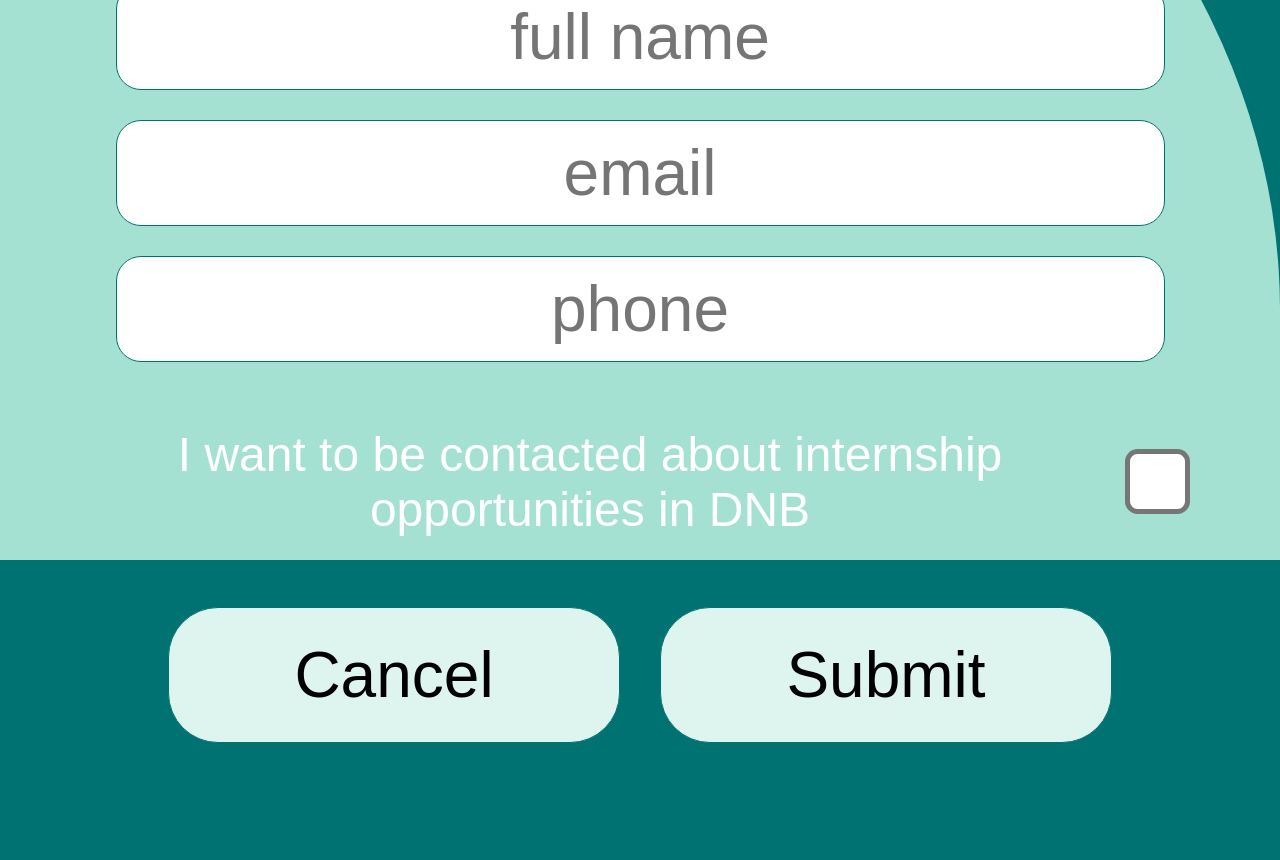
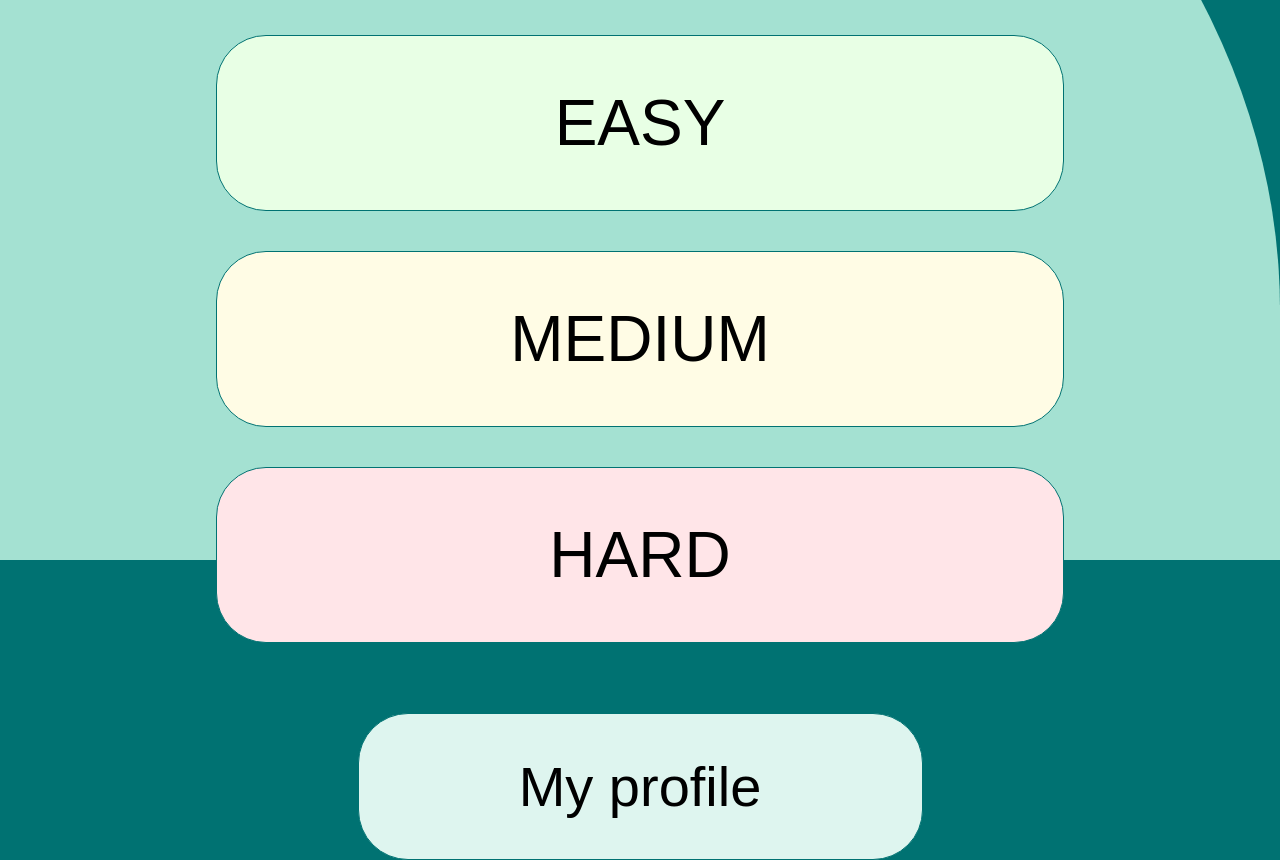
Before and after one commit to bentein/bank-quiz, a React app: page / in a window 1280 px wide. Shown: the part 240-1100 px from the top of the page. Before the commit the page ends 1003 px from the top, so only its background shows below. Built offline with nearby package versions, Linux system fonts and the light colour scheme; a web font is replaced by a local one.

Commit message:
integrated contact info page with different app segments

```diff
--- a/src/components/App.js
+++ b/src/components/App.js
@@ -16,7 +16,7 @@ class App extends React.Component {
     this.getUserIdentity();
 
     this.state = {
-      activity:"contact"
+      activity:"start"
     }
   }
 
@@ -35,7 +35,7 @@ class App extends React.Component {
         <QuestionSegment key="questions" questions={this.state.questions} stateSetter={(args) => this.setState(args)}></QuestionSegment>]
     else if (this.state.activity === "score") return <ScoreSegment score={this.state.score} stateSetter={(args) => this.setState(args)}></ScoreSegment>
     else if (this.state.activity === "profile") return <ProfileSegment stateSetter={(args) => this.setState(args)}></ProfileSegment>
-    else if (this.state.activity === "contact") return <ContactInfoSegment stateSetter={(args) => this.setState(args)}></ContactInfoSegment>
+    else if (this.state.activity === "contact") return <ContactInfoSegment prevActivity={this.state.prevActivity} stateSetter={(args) => this.setState(args)}></ContactInfoSegment>
   }
 
   render() {
--- a/src/components/ContactInfoSegment.js
+++ b/src/components/ContactInfoSegment.js
@@ -8,7 +8,8 @@ class ContactInfoSegment extends React.Component {
 
     this.setAppState = props.stateSetter;
     this.state = {
-      score: props.score
+      score: props.score,
+      prevActivity: props.prevActivity
     }
   }
 
@@ -35,16 +36,16 @@ class ContactInfoSegment extends React.Component {
       storage.setItem("contactinfo", true);
 
       this.setAppState({
-        activity: "start"
+        activity: this.state.prevActivity || "start"
       });
     } else {
       this.markWrongInput(contactInfoRequest);
     }
   }
 
-  doRetry() {
+  doCancel() {
     this.setAppState({
-      activity: "start"
+      activity: this.state.prevActivity || "start"
     });
   }
 
@@ -72,7 +73,7 @@ class ContactInfoSegment extends React.Component {
           <input type="checkbox" id="internship-checkbox" className="contact-info-segment-checkbox-checkbox"></input>
         </div>
         <div className="contact-info-segment-button-wrapper">
-          <button className="contact-info-segment-button" onClick={() => this.doRetry()}>Cancel</button>
+          <button className="contact-info-segment-button" onClick={() => this.doCancel()}>Cancel</button>
           <button className="contact-info-segment-button" onClick={() => this.doSubmit()}>Submit</button>
         </div>
       </div>
--- a/src/components/ProfileSegment.js
+++ b/src/components/ProfileSegment.js
@@ -31,6 +31,10 @@ class ProfileSegment extends React.Component {
       return (
         <React.Fragment>
           <p className="profile-segment-delete-contact-info-paragraph">You have not provided any contact information, and will not be participating in the contest. </p>
+          <p className="profile-segment-delete-contact-info-paragraph">You can press the button below to enter your contact information if you change your mind. </p>
+          <div className="profile-segment-button-wrapper">
+            <button className="profile-segment-button profile-segment-contact-info-button" onClick={(e) => this.doContact(e)}>Provide contact info</button>
+          </div>
         </React.Fragment>
       )
     }
@@ -41,7 +45,17 @@ class ProfileSegment extends React.Component {
     if (confirmation) {
       let storage = window.localStorage;
       storage.setItem("contactinfo", false);
+      this.setState({
+        contactInfo: false
+      });
     }
+  }
+
+  doContact() {
+    this.setAppState({
+      activity : "contact",
+      prevActivity: "profile"
+    });
   }
 
   returnToStart() {
--- a/src/components/ScoreSegment.js
+++ b/src/components/ScoreSegment.js
@@ -12,66 +12,31 @@ class ScoreSegment extends React.Component {
     }
   }
 
-  doSubmit() {
-    let storage = window.localStorage;
-
-    let identityId = storage.getItem("identity");
-    let fullName = document.querySelector(".full-name-input").value;
-    let email = document.querySelector(".email-input").value;
-    let phone = document.querySelector(".phone-input").value || null;
-    let contact = document.querySelector(".score-segment-checkbox-checkbox").checked;
-
-    let contactInfoRequest = {
-      identityId: identityId,
-      fullName: fullName,
-      email: email,
-      phone: phone,
-      contact: contact
-    }
-
-    console.log(contactInfoRequest);
-
-    if (this.validContactInfo(contactInfoRequest)) {
-      storage.setItem("contactinfo", true);
-
-      this.setAppState({
-        activity: "start"
-      });
-    } else {
-      this.markWrongInput(contactInfoRequest);
-    }
-  }
-
   doRetry() {
     this.setAppState({
       activity: "start"
     });
   }
 
-  validContactInfo(request) {
-    return request.identityId && request.fullName && request.fullName.length > 3 && request.email && request.email.length > 6 && request.contact !== null;
-  }
-
-  markWrongInput(request) {
-
+  doContact() {
+    this.setAppState({
+      activity: "contact",
+      prevActivity: "score"
+    });
   }
 
   getSubmitSegment() {
     return (
       <div className="score-segment-wrapper">
         <h1 className="score-segment-header">Score: {this.state.score}</h1>
-        <p className="score-segment-paragraph">You finished the quiz! Enter your contact information below to have a chance at winning special prizes.</p>
-        <div className="score-segment-input-wrapper">
-          <input className="score-segment-input full-name-input" placeholder="full name"></input>
-          <input className="score-segment-input email-input" placeholder="email"></input>
-          <input className="score-segment-input phone-input" placeholder="phone"></input>
+        <p className="score-segment-paragraph">You finished the quiz!</p>
+        <p className="score-segment-paragraph">If you want a chance to win special prizes, press the button below to input your contact information.</p>
+        <div className="score-segment-button-wrapper">
+          <button className="score-segment-contact-info-button score-segment-button" onClick={() => this.doContact()}>Provide contact info</button>
         </div>
-        <div className="score-segment-checkbox-wrapper">
-          <label htmlFor="internship-checkbox" className="score-segment-checkbox-paragraph">I want to be contacted about internship opportunities in DNB</label><input type="checkbox" id="internship-checkbox" className="score-segment-checkbox-checkbox"></input>
-        </div>
+        <p className="score-segment-paragraph">Or you could try again and improve your score without submitting your contact information by pressing the button below.</p>
         <div className="score-segment-button-wrapper">
-          <button className="score-segment-button" onClick={() => this.doRetry()}>Retry</button>
-          <button className="score-segment-button" onClick={() => this.doSubmit()}>Submit</button>
+          <button className="score-segment-button" onClick={() => this.doRetry()}>Return</button>
         </div>
       </div>
     );
@@ -81,7 +46,8 @@ class ScoreSegment extends React.Component {
     return (
       <div className="score-segment-wrapper">
         <h1 className="score-segment-header">Score: {this.state.score}</h1>
-        <p className="score-segment-paragraph">You finished the quiz! You have already submitted your contact info. You will be contacted if you win. You can alternatively delete your contact info on the start screen if you no longer desire to be part of the contest. Feel free to try again to improve your score.</p>
+        <p className="score-segment-paragraph">You finished the quiz! You have already submitted your contact info. You will be contacted if you win. </p>
+        <p className="score-segment-paragraph">You can alternatively delete your contact info on the start screen if you no longer desire to be part of the contest. Feel free to try again to improve your score.</p>
         <div className="score-segment-button-wrapper">
           <button className="score-segment-button" onClick={() => this.doRetry()}>Return</button>
         </div>
--- a/src/components/styles/ProfileSegment.css
+++ b/src/components/styles/ProfileSegment.css
@@ -33,6 +33,16 @@
     font-family: 'Text Me One', sans-serif;
 }
 
+.profile-segment-contact-info-button {
+    width: 80%;
+    padding: 50px;
+    background: rgb(222,245,239);
+}
+
+.profile-segment-contact-info-button:active {
+    background: rgb(202,239,230);
+}
+
 .profile-segment-delete-contact-info-button {
     width: 40%;
     background: rgb(255,229,232);
--- a/src/components/styles/ScoreSegment.css
+++ b/src/components/styles/ScoreSegment.css
@@ -56,6 +56,11 @@
     background: rgb(202,239,230);
 }
 
+.score-segment-contact-info-button {
+    width: 80%;
+    padding: 50px;
+}
+
 .score-segment-checkbox-wrapper {
     display: flex;
     flex-direction: row;
```
